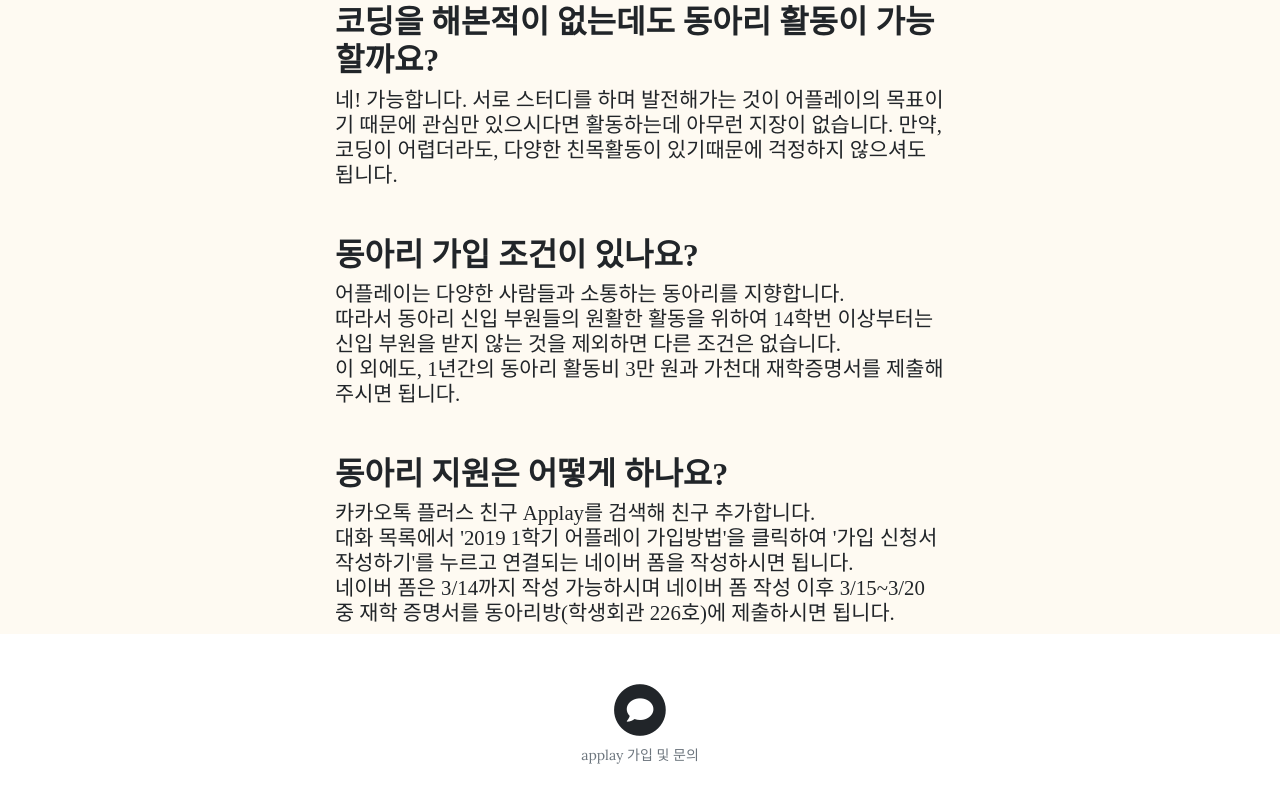
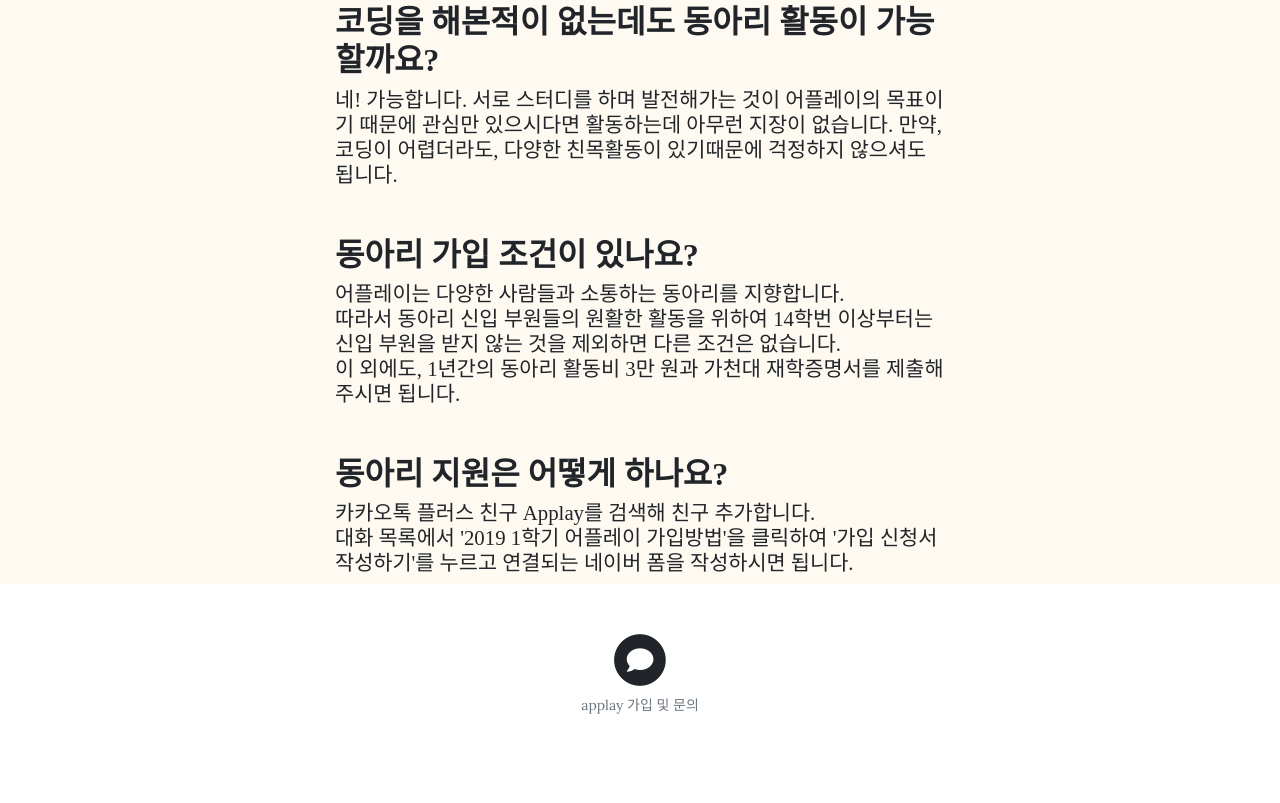
Before and after one commit to MunSeoHee/applaySite, a website: page index.html in a window 1280 px wide. Shown: the part 2876-3679 px from the top of the page. After the commit the page ends 3657 px from the top, so only its background shows below. Drawn offline with nearby package versions, Linux system fonts and the light colour scheme; a web font is replaced by a local one.

Commit message:
sdfsdfsd

```diff
--- a/index.html
+++ b/index.html
@@ -569,7 +569,6 @@
                 <h6 class="font-weight-lighter mt-2">
                   카카오톡 플러스 친구 Applay를 검색해 친구 추가합니다. <br>
                   대화 목록에서 '2019 1학기 어플레이 가입방법'을 클릭하여 '가입 신청서 작성하기'를 누르고 연결되는 네이버 폼을 작성하시면 됩니다. <br>
-                  네이버 폼은 3/14까지 작성 가능하시며 네이버 폼 작성 이후 3/15~3/20 중 재학 증명서를 동아리방(학생회관 226호)에 제출하시면 됩니다.
                   </h6>
 
               </div>
```
